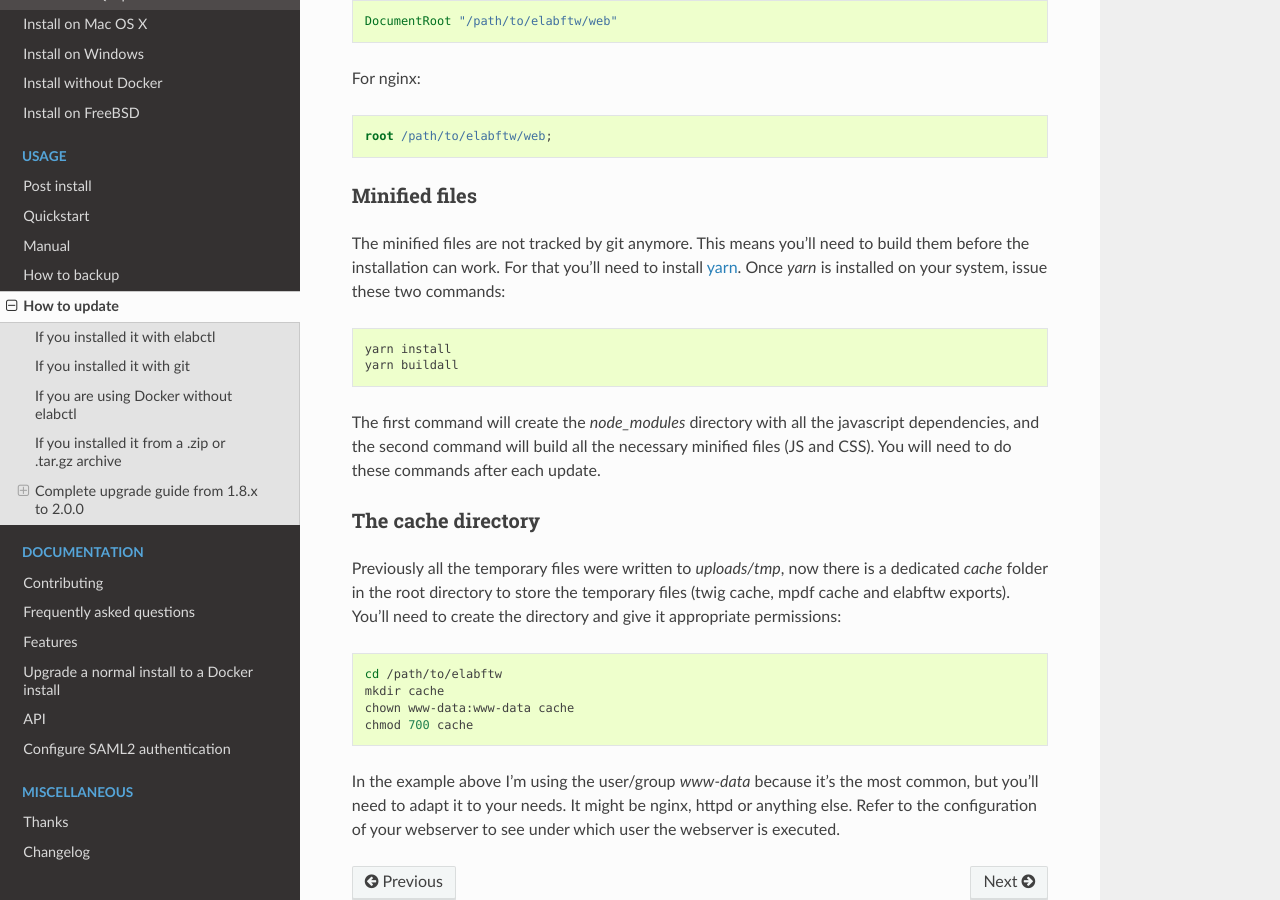
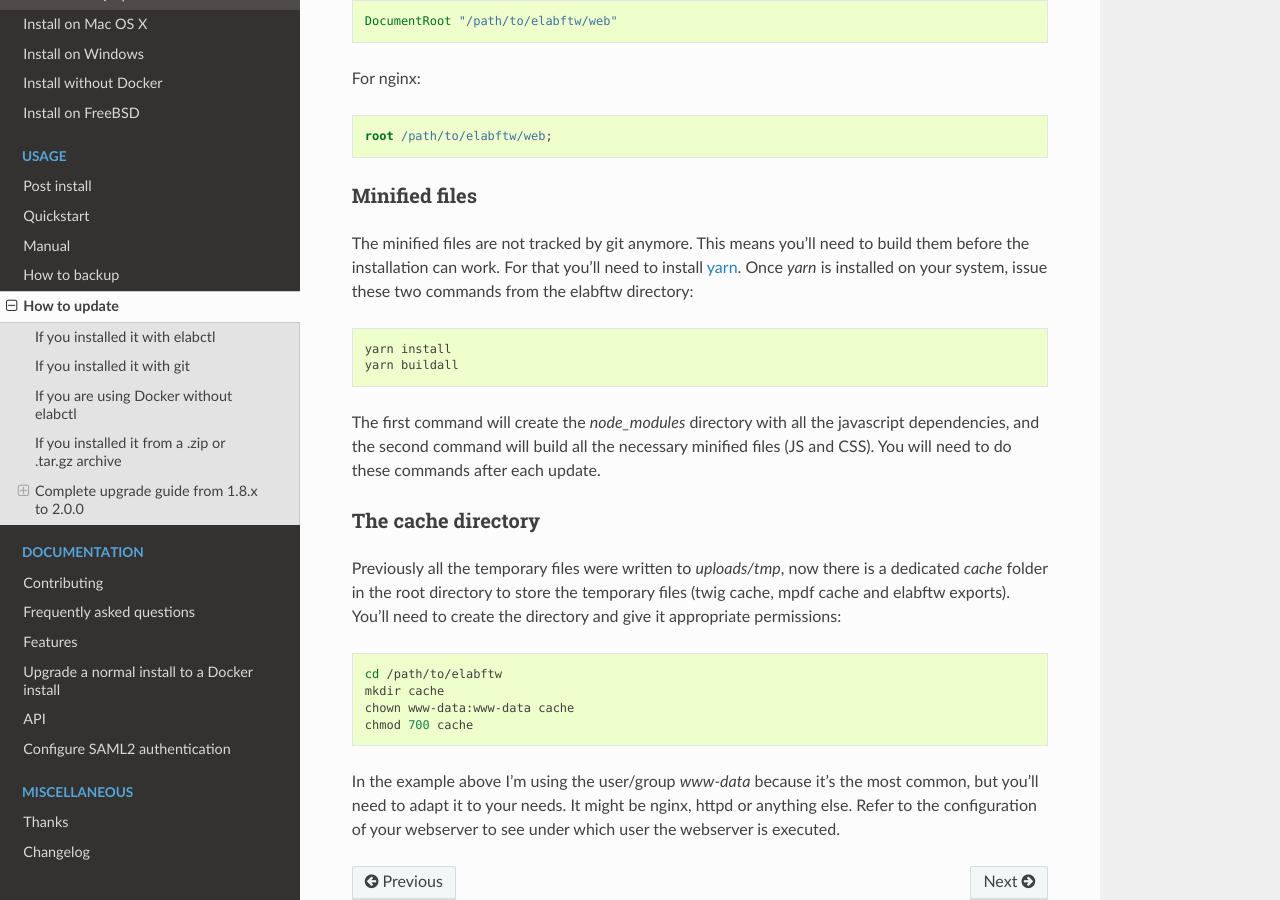
Before and after one commit to elabftw/elabdoc, a Sphinx documentation site: the page built from doc/how-to-update.rst, in a window 1280 px wide and 900 px high, scrolled down 2696 px. Built offline with Sphinx 7.4.7 and the Read the Docs theme 2.0.0, drawn with Linux system fonts in a browser that asks for light colours; pages that are not in the unit, such as notebooks, are missing from menus.

Commit message:
more precise instructions for yarn

```diff
--- a/doc/how-to-update.rst
+++ b/doc/how-to-update.rst
@@ -108,7 +108,7 @@ For nginx:
 Minified files
 --------------
 
-The minified files are not tracked by git anymore. This means you'll need to build them before the installation can work. For that you'll need to install `yarn <https://yarnpkg.com/en/docs/install>`_. Once `yarn` is installed on your system, issue these two commands:
+The minified files are not tracked by git anymore. This means you'll need to build them before the installation can work. For that you'll need to install `yarn <https://yarnpkg.com/en/docs/install>`_. Once `yarn` is installed on your system, issue these two commands from the elabftw directory:
 
 .. code-block:: bash
 
```
